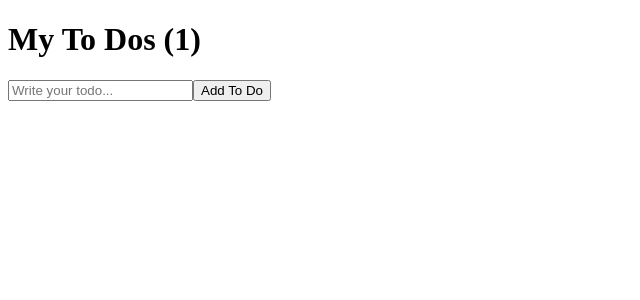
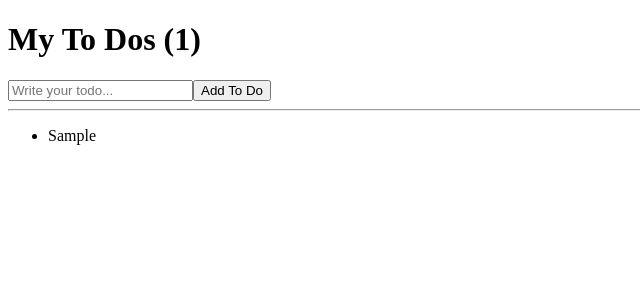
Before and after one commit to gmcha/movie-discovery, a React (Create React App) app in the folder react-for-beginners/: page / in a window 1280 px wide. Both pictures are taken after typing "Sample" into the empty fields and a click on the button "Add To Do". Shown: the top 300 px of the page, without its empty margins (0-640 px from the left). Built offline with nearby package versions, Linux system fonts and the light colour scheme.

Commit message:
Update: #7.1

```diff
--- a/react-for-beginners/src/App.js
+++ b/react-for-beginners/src/App.js
@@ -13,6 +13,7 @@
     setToDos((currentArray) => [toDo, ...currentArray]);
   }
   console.log(toDos);
+  console.log(toDos.map((item, index) => <li key={index}>{item}</li>));
   return (
   <div>
     <h1>My To Dos ({toDos.length})</h1>
@@ -20,6 +21,10 @@
       <input onChange = {onChange} value={toDo} type="text" placeholder="Write your todo..." />
       <button>Add To Do</button>
     </form>
+    <hr />
+    <ul>
+      {toDos.map((item, index) => <li key={index}>{item}</li>)}
+    </ul>
   </div>
   );
 }
```
